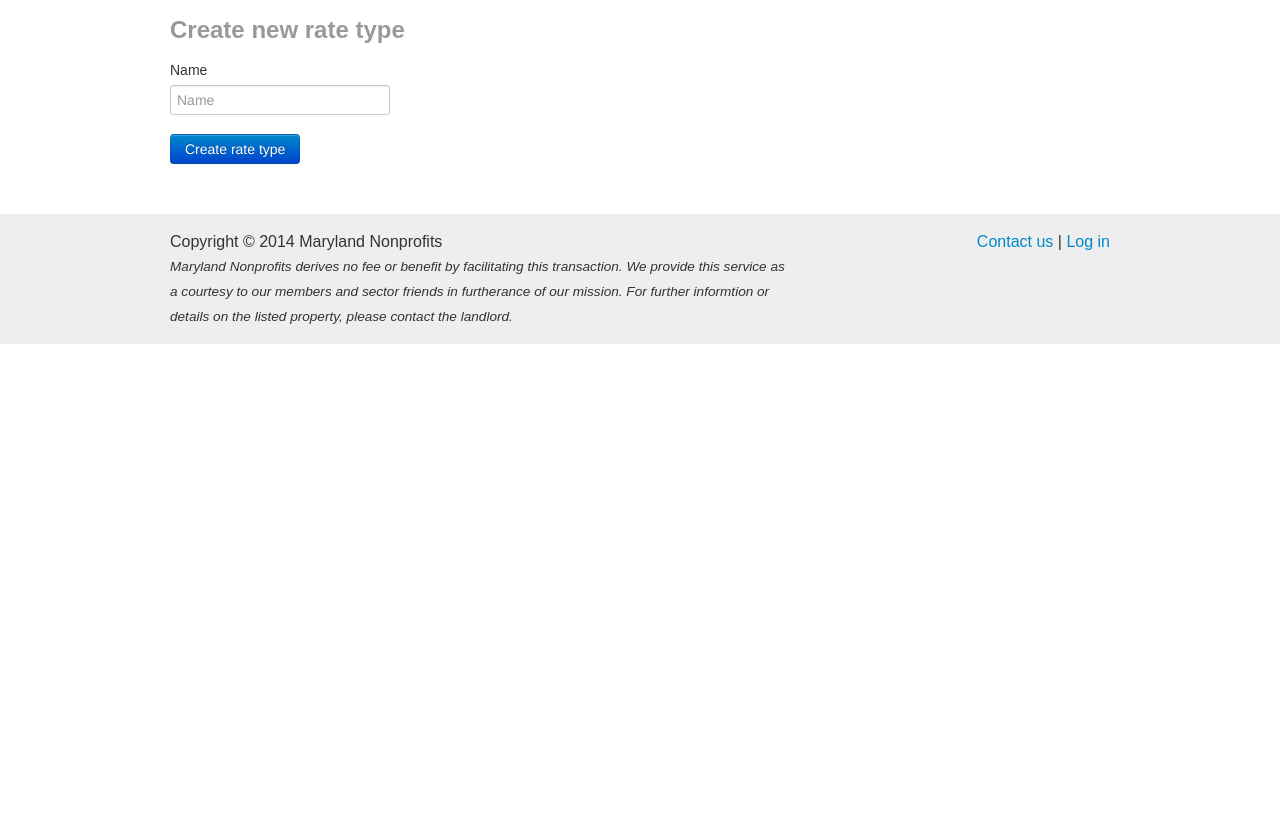
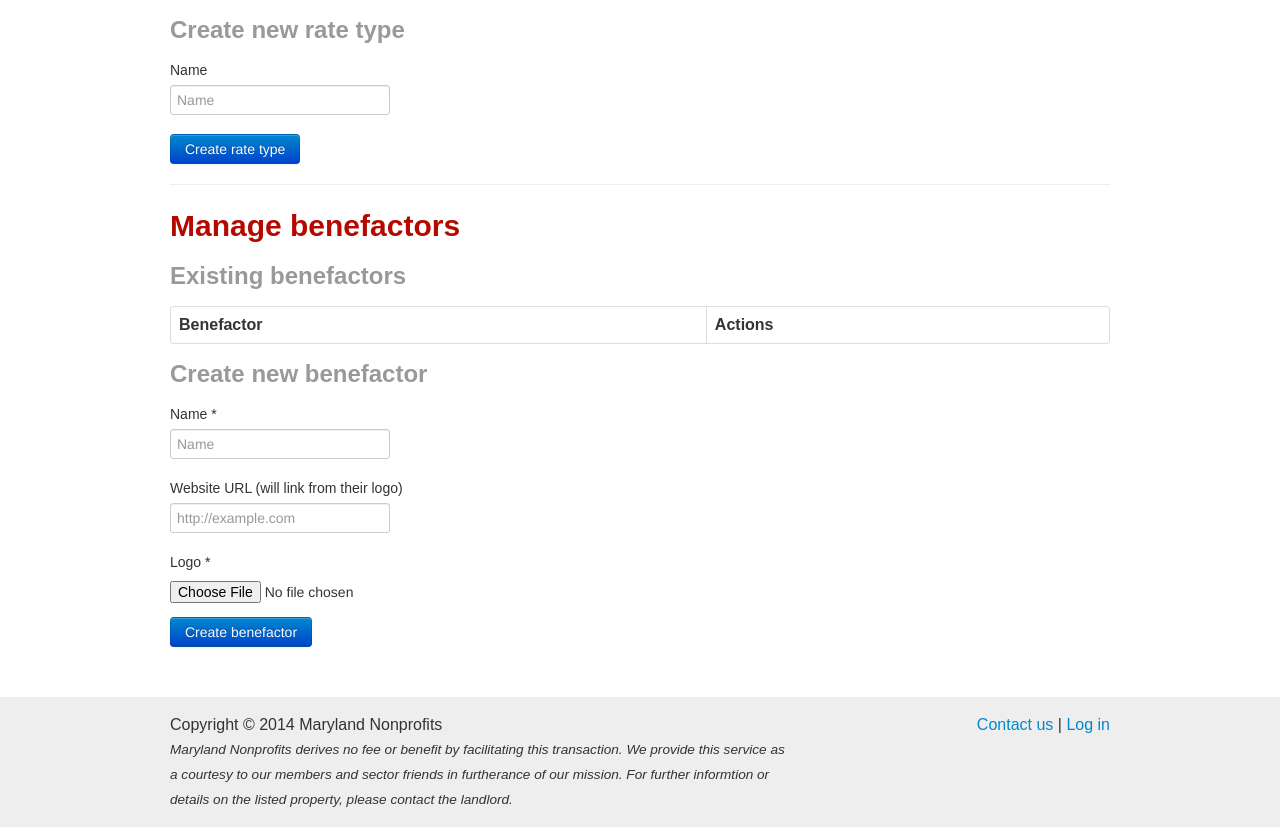
Before and after one commit to josephturnerjr/spacefinder, a Flask app: template spacefinder/templates/admin.html in a window 1280 px wide. Shown: the part 1788-2615 px from the top of the page. Before the commit the page ends 2132 px from the top, so only its background shows below. Run offline with Flask 2, Linux system fonts and the light colour scheme; the template is opened without the code that fills it, so the values that code supplies are empty; style sheets or scripts are compiled from the project's sources; parts of the project's set-up code (start-up, migrations or seed data) failed here and were passed over; some libraries are stand-ins or nearby versions.

Commit message:
Add, delete, and display benefactors

```diff
--- a/spacefinder/static/css/index.less
+++ b/spacefinder/static/css/index.less
@@ -96,3 +96,16 @@ body{
 .description{
   white-space: pre-wrap;
 }
+.benefactors{
+  text-align: center;
+  margin: 20px 0;
+  h3{
+    margin-top: 0;
+  }
+  .benefactor-row{
+    margin: 20px 0;
+    &:last-child{
+      margin-bottom: 0;
+    }
+  }
+}
--- a/spacefinder/templates/admin.html
+++ b/spacefinder/templates/admin.html
@@ -378,6 +378,63 @@
       </div>
     </div>
   </form>
+  <hr />
+  <h2>Manage benefactors</h2>
+  <h3 class='muted'>Existing benefactors</h3>
+  <table class='table table-bordered'>
+  <thead>
+    <tr>
+      <th>
+        Benefactor
+      </th>
+      <th>
+        Actions
+      </th>
+    </tr>
+  </thead>
+  {% for benefactor in benefactors %}
+    <tr>
+      <td>
+        {{benefactor.name}}
+      </td>
+      <td>
+        <a href='/admin/benefactors/{{benefactor.id}}/delete' data-toggle='tooltip' data-placement='bottom' title='Delete benefactor'><i class='icon-trash'></i></a>
+      </td>
+    </tr>
+  {% endfor %}
+  </table>
+  <h3 class='muted'>Create new benefactor</h3>
+  <form method='post' action='/admin/benefactors' enctype=multipart/form-data>
+    <div class="control-group">
+      <span class="help-block"></span>
+    </div>
+    <div class="control-group">
+      <label class="control-label" for="inputName">Name *</label>
+      <div class="controls">
+        <input type="text" id="inputName" placeholder="Name" name="name">
+        <span class="help-inline"></span>
+      </div>
+    </div>
+    <div class="control-group">
+      <label class="control-label" for="inputWebsite">Website URL (will link from their logo)</label>
+      <div class="controls">
+        <input type="text" id="inputWebsite" placeholder="http://example.com" name="website">
+        <span class="help-inline"></span>
+      </div>
+    </div>
+    <div class="control-group">
+      <label class="control-label" for="inputLogo">Logo *</label>
+      <div class="controls">
+        <input type="file" id="inputLogo" name="logo">
+        <span class="help-inline"></span>
+      </div>
+    </div>
+    <div class="control-group">
+      <div class="controls">
+        <button type="submit" class="btn btn-primary">Create benefactor</button>
+      </div>
+    </div>
+  </form>
 </div>
 {% endblock %}
 {% block scripts %}
--- a/spacefinder/views.py
+++ b/spacefinder/views.py
@@ -1,7 +1,7 @@
 from spacefinder import app
 from flask import (Blueprint, request, redirect,
                    render_template, session, abort, send_from_directory, url_for)
-from models import (Listing, Account, ListingType, Submitter, RateType,
+from models import (Listing, Account, ListingType, Submitter, RateType, Benefactor,
                     SubmissionToken, SubmissionPhoto, db, get_space_type, get_rate_type)
 from password import check_pw
 import sf_email
@@ -35,8 +35,10 @@ def format_phone_number(phone):
 def index():
     listings = Listing.query.filter_by(expired=False).filter_by(published=True).all()
     locations = [[float(l.latitude), float(l.longitude), l.name] for l in listings]
+    benefactors = Benefactor.query.all()
     return render_template('index.html',
                            listings=listings,
+                           benefactors=benefactors,
                            locations=locations)
 
 
```
Also changed, not shown: spacefinder/admin_views.py (+24 -0 lines), spacefinder/models.py (+29 -0 lines), spacefinder/templates/index.html (+24 -0 lines).
